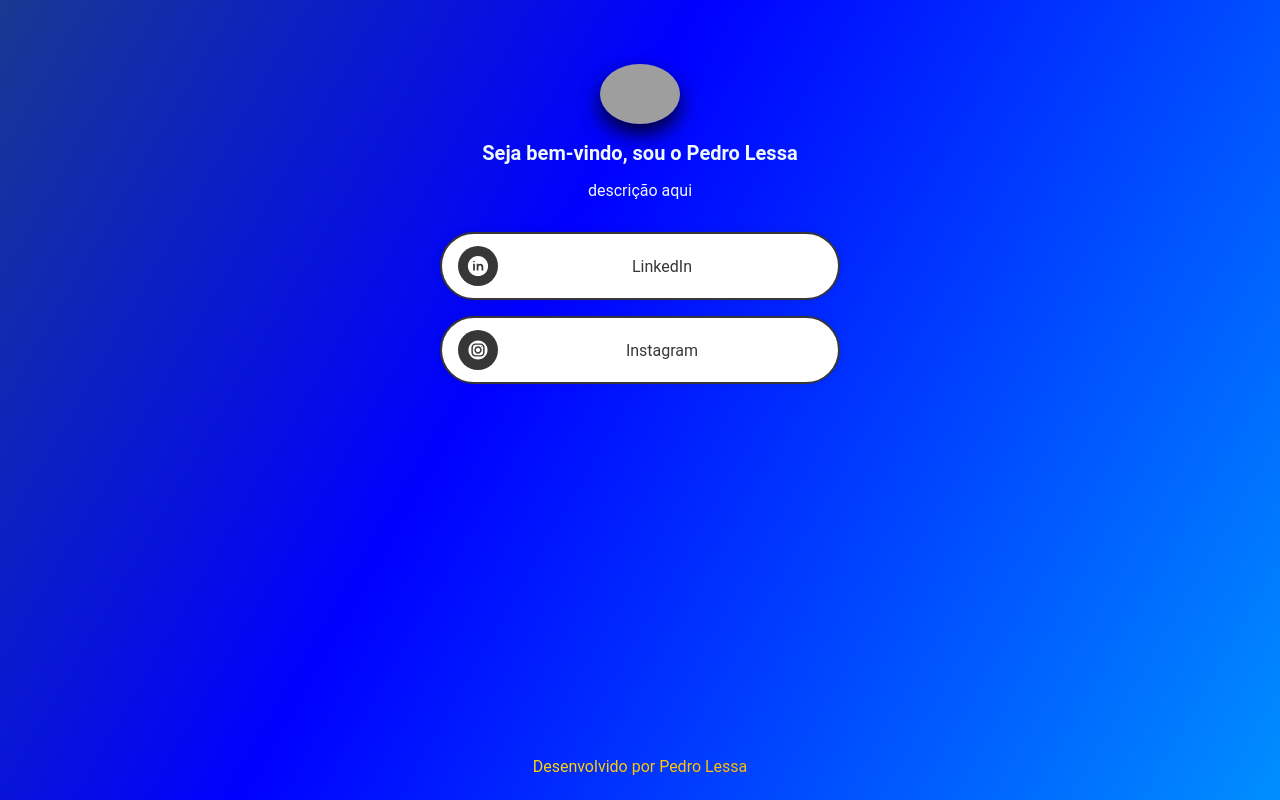
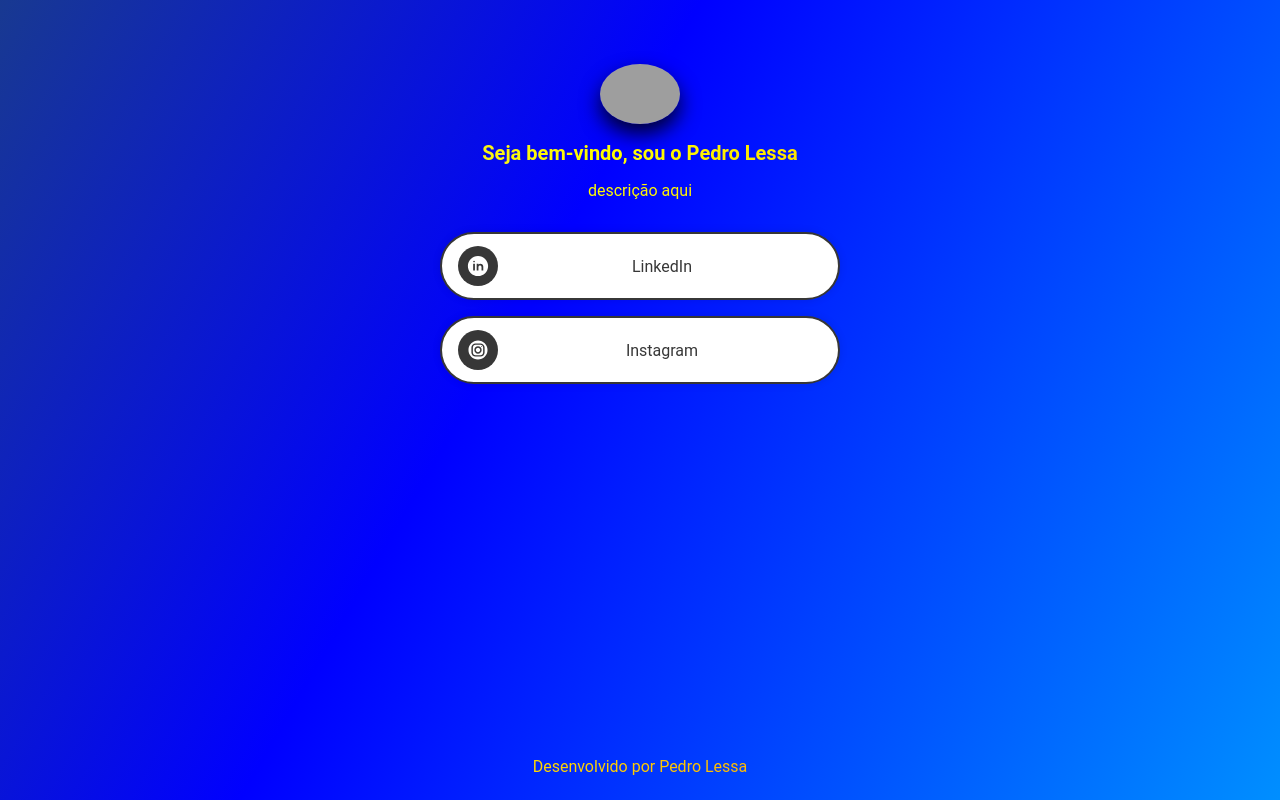
Before and after one commit to pedrolessa-dev/linktree-angular, an Angular app: page / in a window 1280 px wide. Built offline with nearby package versions, Linux system fonts and the light colour scheme; grey boxes are pictures that could not be loaded.

Commit message:
style: background

```diff
--- a/src/app/pages/home/home.component.scss
+++ b/src/app/pages/home/home.component.scss
@@ -5,7 +5,7 @@
     justify-content: space-between;
     min-height: 100vh;
 
-    background: linear-gradient(300deg,deepskyblue,blue,#307124,#2ca217);
+    background: linear-gradient(300deg, deepskyblue, blue, #307124, #2ca217);
     background-size: 240% 240%;
     animation: gradient-animation 12s ease infinite;
 
@@ -39,6 +39,13 @@
         h1 {
             font-size: 20px;
             font-weight: 700;
+            color: #fefefe;
+            mix-blend-mode: difference;
+        }
+
+        p {
+            color: #fefefe;
+            mix-blend-mode: difference;
         }
     }
 
```
